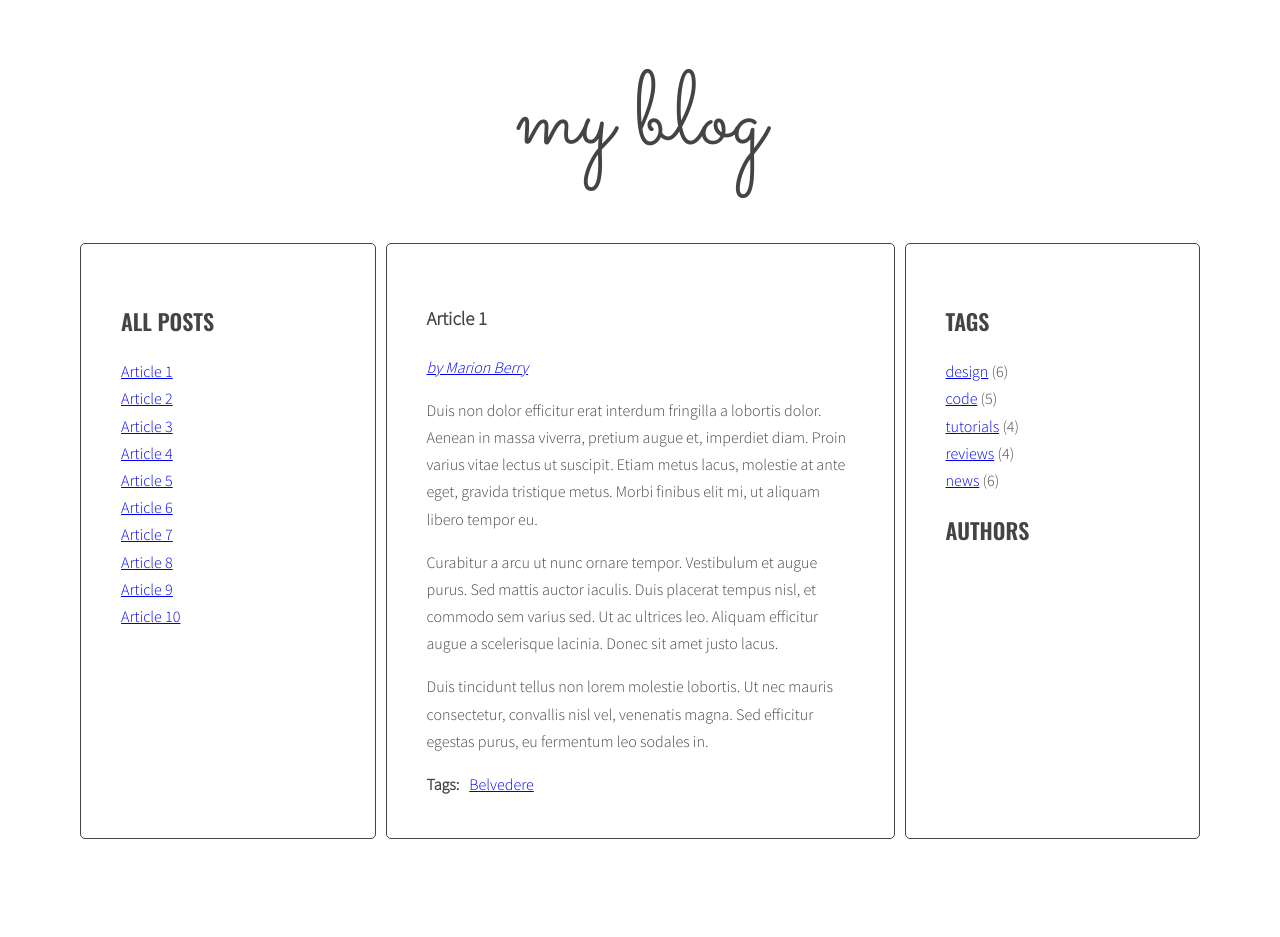
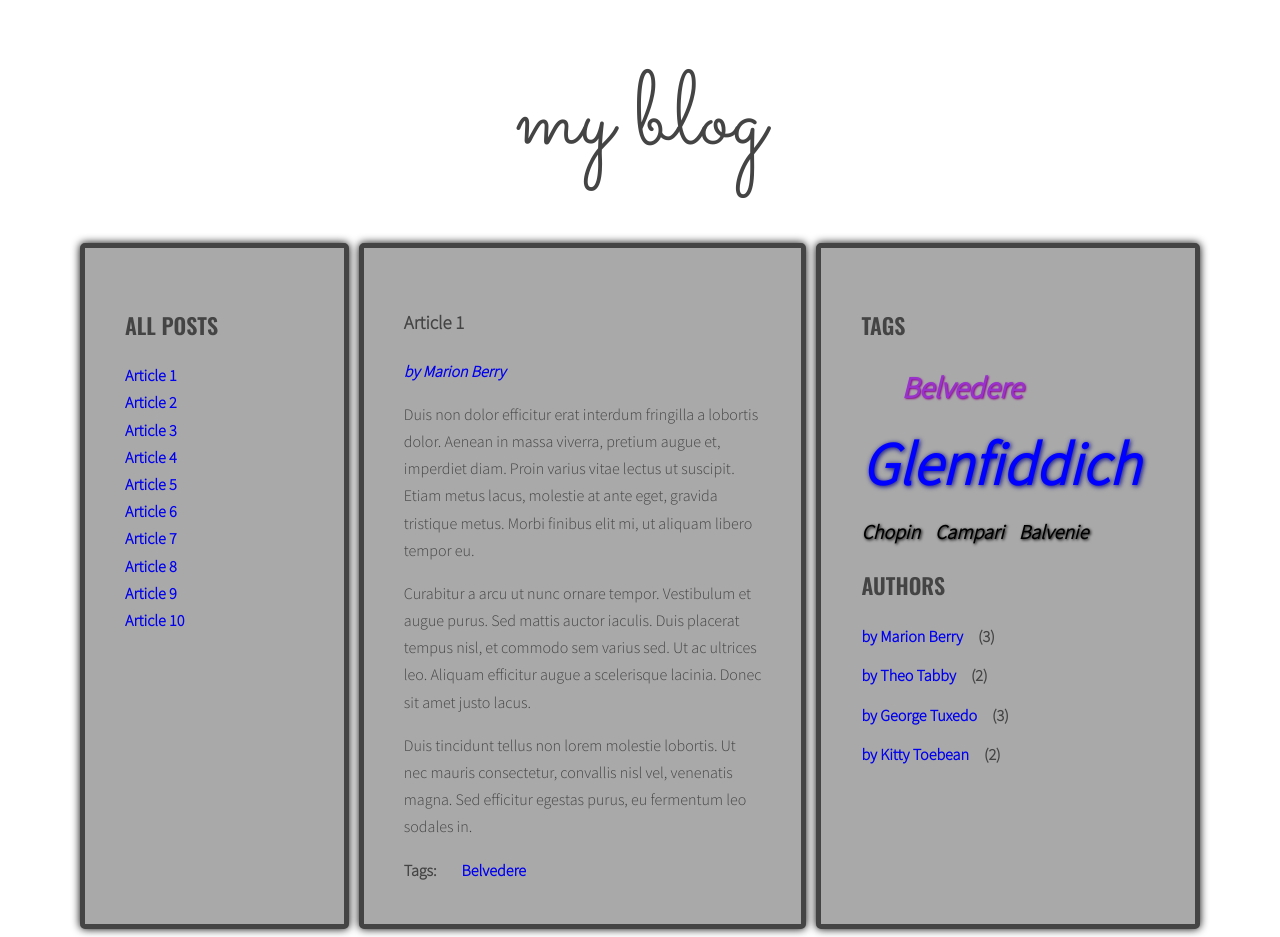
Before and after one commit to deregowskipiotr/blog, a website: page index.html in a window 1280 px wide. Before the commit the page ends 847 px from the top, so only its background shows below. Drawn offline with nearby package versions, Linux system fonts and the light colour scheme.

Commit message:
Add generateAuthors && generateTags function

```diff
--- a/index.html
+++ b/index.html
@@ -36,7 +36,7 @@
                   </ul>
                 </div>
               </article>
-              <article class="post" id="article-2" data-tags="Glenfiddich 12yo" data-author="by Theo Tabby">
+              <article class="post" id="article-2" data-tags="Glenfiddich" data-author="by Theo Tabby">
                 <h3 class="post-title">Article 2</h3>
                 <p class="post-author"></p>
                 <div class="post-content">
@@ -69,7 +69,7 @@
                   </ul>
                 </div>
               </article>
-              <article class="post" id="article-4" data-tags="Glenfiddich 12yo" data-author="by Kitty Toebean">
+              <article class="post" id="article-4" data-tags="Glenfiddich" data-author="by Kitty Toebean">
                 <h3 class="post-title">Article 4</h3>
                 <p class="post-author"></p>
                 <div class="post-content">
@@ -103,7 +103,7 @@
                   </ul>
                 </div>
               </article>
-              <article class="post" id="article-6" data-tags="Chopin Black" data-author="by George Tuxedo">
+              <article class="post" id="article-6" data-tags="Chopin" data-author="by George Tuxedo">
                 <h3 class="post-title">Article 6</h3>
                 <p class="post-author"></p>
                 <div class="post-content">
@@ -120,7 +120,7 @@
                   </ul>
                 </div>
               </article>
-              <article class="post" id="article-7" data-tags="Glenfiddich 12yo" data-author="by Kitty Toebean">
+              <article class="post" id="article-7" data-tags="Glenfiddich" data-author="by Kitty Toebean">
                 <h3 class="post-title">Article 7</h3>
                 <p class="post-author"></p>
                 <div class="post-content">
@@ -137,7 +137,7 @@
                   </ul>
                 </div>
               </article>
-              <article class="post" id="article-8" data-tags="Monkey Shoulder" data-author="by Theo Tabby">
+              <article class="post" id="article-8" data-tags="Campari" data-author="by Theo Tabby">
                 <h3 class="post-title">Article 8</h3>
                 <p class="post-author"></p>
                 <div class="post-content">
@@ -154,7 +154,7 @@
                   </ul>
                 </div>
               </article>
-              <article class="post" id="article-9" data-tags="Balvenie 21yo" data-author="by Marion Berry">
+              <article class="post" id="article-9" data-tags="Balvenie" data-author="by Marion Berry">
                 <h3 class="post-title">Article 9</h3>
                 <p class="post-author"></p>
                 <div class="post-content">
@@ -171,7 +171,7 @@
                   </ul>
                 </div>
               </article>
-              <article class="post" id="article-10" data-tags="Glenfiddich 12yo" data-author="by George Tuxedo">
+              <article class="post" id="article-10" data-tags="Glenfiddich" data-author="by George Tuxedo">
                 <h3 class="post-title">Article 10</h3>
                 <p class="post-author"></p>
                 <div class="post-content">
@@ -192,11 +192,7 @@
             <aside class="sidebar">
               <h2 class="section-title">Tags</h2>
               <ul class="list tags">
-                <li><a href="#">design</a> <span>(6)</span></li>
-                <li><a href="#">code</a> <span>(5)</span></li>
-                <li><a href="#">tutorials</a> <span>(4)</span></li>
-                <li><a href="#">reviews</a> <span>(4)</span></li>
-                <li><a href="#">news</a> <span>(6)</span></li>
+
               </ul>
               <h2 class="section-title">Authors</h2>
               <ul class="list authors">
--- a/js/script.js
+++ b/js/script.js
@@ -1,10 +1,24 @@
 'use strict';
+
+//const templates = {
+
+//articleLink: Handlebars.compile(document.querySelector('#template-article-link').innerHTML),
+//tagLink: Handlebars.compile(document.querySelector('#template-tag-link').innerHTML),
+//authorLink: Handlebars.compile(document.querySelector('#template-author-link').innerHTML),
+//tagCloudLink: Handlebars.compile(document.querySelector('#template-tag-cloud-link').innerHTML),
+//authorCloudLink: Handlebars.compile(document.querySelector('#template-author-cloud-link').innerHTML),
+
+//};
 
 const  optArticleSelector = '.post';
 const  optTitleSelector = '.post-title';
 const  optTitleListSelector = '.titles';
 const  optArticleTagsSelector = '.post-tags .list';
 const  optArticleAuthorSelector = '.post-author';
+const  optTagsListSelector = '.tags.list';
+const  optCloudClassCount = '4';
+const  optCloudClassPrefix = 'tag-size-';
+const  optAuthorsListSelector = '.authors.list';
 
 function titleClickHandler(event) {
   event.preventDefault();
@@ -92,7 +106,31 @@ function generateTitleLinks(customSelector = '') {
 
 generateTitleLinks();
 
+function calculateTagsParams(tags) {
+
+  const params = {max: 0, min: 9999};
+  for(let tag in tags){
+    //console.log(tag + 'is used' + tags[tag] + 'times');
+
+    params.max = Math.max(tags[tag], params.max);
+    params.min = Math.min(tags[tag], params.min);
+  }
+  return params;
+}
+
+function calculateTagClass(count, params) {
+
+  const normalizedCount = count - params.min;
+  const normalizedMax = params.max - params.min;
+  const percentage = normalizedCount / normalizedMax;
+  const classNumber = Math.floor( percentage * (optCloudClassCount - 1) + 1 );
+
+  return optCloudClassPrefix + classNumber;
+}
+
+
 function generateTags() {
+  let allTags = {};
   /* find all articles */
   const articles = document.querySelectorAll(optArticleSelector);
 
@@ -116,15 +154,45 @@ function generateTags() {
       /* add generated code to html variable */
       html = html + linkHTML;
       //console.log(html);
-    /* END LOOP: for each tag */
+      /* [NEW] check if this link is NOT already in allTags */
+      if(!allTags.hasOwnProperty(tag)){
+        /* [NEW] add generated code to allTags array */
+        allTags[tag] = 1;
+      } else {
+        allTags[tag]++;
+      }
     }
     /* insert HTML of all the links into the tags wrapper */
     titleList.innerHTML = html;
-  /* END LOOP: for every article: */
+    /* END LOOP: for every article: */
   }
+  /*[NEW] find list of tags in right column*/
+  const tagList = document.querySelector(optTagsListSelector);
+  /* [NEW] add html from allTagsHTML to tagList */
+  //tagList.innerHTML = allTags.join(' ');
+  //console.log(allTags);
+  const tagsParams = calculateTagsParams(allTags);
+  console.log('tagsParams:', tagsParams);
+  /*NEW create variable for all links HTML code */
+  let allTagsHTML = '';
+  /*NEW start LOOP for each tag in allTags */
+  for(let tag in allTags) {
+    /* [NEW] generate code of a link and add it to allTagsHTML */
+    //const tagLinkHTML = '<li><a href="#tag-' + tag + '"><span>' + tag + '(' + calculateTagClass(allTags[tag], tagsParams) + ')'</span></a></li>';
+    const tagLinkHTML = '<li><a class=' + calculateTagClass(allTags[tag], tagsParams) + ' href="#tag-' + tag + '">' + tag + '</a></li>';
+    //const tagLinkHTML = calculateTagClass(allTags[tag], tagsParams);
+    console.log('tagLinkHTML:', tagLinkHTML);
+    /*generate code of link and add it to allTagsHTML */
+    allTagsHTML += tagLinkHTML;
+  }
+
+  /*NEW add html from allTagsHTML to tagList */
+  tagList.innerHTML = allTagsHTML;
+
 }
 
 generateTags();
+
 
 function tagClickHandler(event) {
   /* prevent default action for this event */
@@ -160,7 +228,7 @@ function tagClickHandler(event) {
 
 function addClickListenersToTags(){
   /* find all links to tags */
-  const allTagsLinks = document.querySelectorAll('a.active[href^="#tag-"]');
+  const allTagsLinks = document.querySelectorAll('a[href^="#tag-"]');
   /* START LOOP: for each link */
   for(let allTagsLink of allTagsLinks){
     /* add tagClickHandler as event listener for that link */
@@ -172,45 +240,47 @@ function addClickListenersToTags(){
 addClickListenersToTags();
 
 function generateAuthors(){
+  let allAuthors = {};
   //console.log('Authors were generated');
   /* [DONE] Find all articles */
   const articles = document.querySelectorAll(optArticleSelector);
   //console.log(articles);
-
   /* [DONE] Start loop for every article */
-
   for(let article of articles){
-
     /* [DONE] find authors wrapper */
-
     const titleList = article.querySelector(optArticleAuthorSelector);
     //console.log(article);
-
     /* [DONE] make html variable with empty string */
-
     let html = '';
-
     /* [DONE] get author from data-author attribute */
-
     const articleAuthor = article.getAttribute('data-author');
     //console.log(articleAuthor);
-
     /* [DONE] generate HTML of the link */
-
     const linkHTML = '<a href ="#author' + articleAuthor + '"><span>' + articleAuthor + '</span></a>';
     //console.log(linkHTML);
-
     /* [DONE] add generated code to html variable */
-
     html = html + linkHTML;
     //console.log(html);
+    /* [NEW] check if this link is NOT already in allTags */
+    if(!allAuthors.hasOwnProperty(articleAuthor)){
+      /* [NEW] add generated code to allTags array */
+      allAuthors[articleAuthor] = 1;
+    } else {
+      allAuthors[articleAuthor]++;
+    }
     /* [DONE] insert HTML of all the links into the authors wrapper */
-
     titleList.innerHTML = html;
-
+    //console.log('allAuthors:', allAuthors);
     /* [DONE] End loop for every article */
 
   }
+  const authorList = document.querySelector(optAuthorsListSelector);
+  let allAuthorsHTML = '';
+  for(let author in allAuthors) {
+    const authorLinkHTML = '<li><a href="#author-' + author + '">' + author + '</a>(' + allAuthors[author] + ')</li>';
+    allAuthorsHTML += authorLinkHTML;
+  }
+  authorList.innerHTML = allAuthorsHTML;
 }
 
 generateAuthors();
--- a/sass/style.scss
+++ b/sass/style.scss
@@ -48,22 +48,31 @@ body {
 .wrapper {
   display: flex;
   margin-left: 10px;
+
 }
 
 .sidebar {
   flex: 1 0 0;
+
+
+
 }
+
 
 .posts {
   flex: 2 0 0;
+
 }
 
+
 .sidebar, .posts {
-  background: $color-light;
+  background-color:darkgray;
   margin-right: 10px;
   padding: 40px;
-  border: 1px solid $color-dark;
+  border: 5px solid $color-dark;
   border-radius: 5px;
+  box-shadow: 0 0 8px black;
+
 }
 
 /* Logo */
@@ -84,12 +93,21 @@ body {
   padding: 0;
   .active {
     font-weight: bold;
+
   }
+}
+
+li a {
+  text-decoration: none;
+  font-weight: bold;
+  margin-right: 15px;
+
 }
 
 .list-horizontal {
   li {
     display: inline-block;
+    margin: 0 15px;
   }
 }
 
@@ -98,6 +116,9 @@ body {
 .authors {
   li {
     margin-bottom: 12px;
+    font-weight: bold;
+    font-size: 16px;
+    display: block;
   }
 }
 
@@ -107,11 +128,13 @@ body {
   display: none;
   &.active {
     display: block;
+
   }
 }
 
 .post-author {
   font-style: italic;
+
 }
 
 .post-tags {
@@ -120,3 +143,39 @@ body {
     margin: 0 10px 0 0;
   }
 }
+.post-author a {
+  text-decoration: none;
+  font-weight: 900;
+}
+/*TAGS*/
+.tags li {
+  display: inline-block;
+}
+
+
+.tag-size-1 {
+  font-size: 20px;
+  font-style: italic;
+  color:black;
+  font-weight: 900;
+  text-shadow: 1px 1px 3px black;
+
+}
+
+.tag-size-3 {
+  font-size: 30px;
+  font-style: italic;
+  color:darkorchid;
+  font-weight: bold;
+  padding-left: 40px;
+  text-shadow: 1px 1px 2px darkmagenta;
+}
+
+.tag-size-4 {
+  font-size: 60px;
+  font-style: italic;
+  color:blue;
+  opacity: 0,4;
+  text-shadow: 1px 1px 5px darkblue;
+
+}
```
Also changed, not shown: css/style.css, 1 other file.
